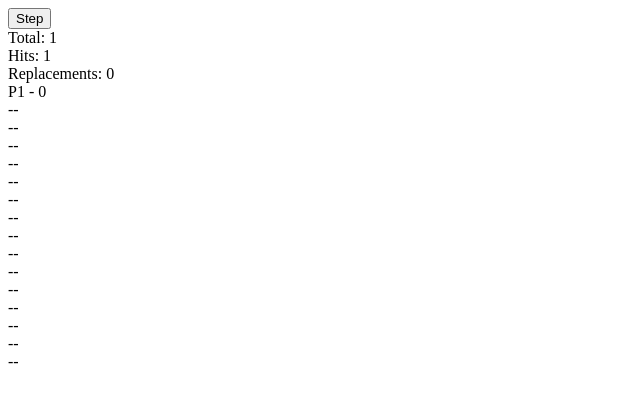
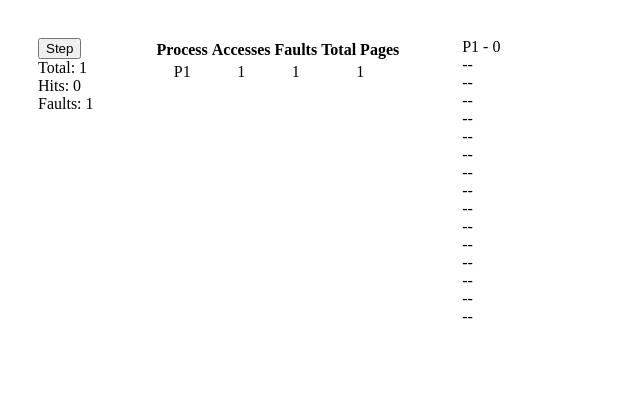
Before and after one commit to maknapp/mem-sim, a plain HTML site: page index.html in a window 1280 px wide. Both pictures are taken after a click on the button "Step". Shown: the whole page, without its empty margins (0-640 px from the left). Drawn offline with Linux system fonts and the light colour scheme.

Commit message:
Added page stats.

```diff
--- a/index.html
+++ b/index.html
@@ -5,15 +5,29 @@
 		<title>CIS452 Project 3</title>
 		<script src="main.js"></script>
 		<meta charset="utf-8" />
+		<link rel="stylesheet" href="main.css">
 	</head>
 
 	<body onload="loader();">
-		<button onclick="simStep();">Step</button>
-		<div id="stats">
-			<div id="total"></div>
-			<div id="hits"></div>
-			<div id="replacements"></div>
+		<div id="col1">
+			<button onclick="simStep();">Step</button>
+			<div id="stats">
+				<div id="total"></div>
+				<div id="hits"></div>
+				<div id="faults"></div>
+			</div>
 		</div>
+		<table id="pageStatsTable">
+			<thead>
+				<tr>
+					<th>Process</th>
+					<th>Accesses</th>
+					<th>Faults</th>
+					<th>Total Pages</th>
+				</tr>
+			</thead>
+			<tbody id="pageStatsDisplay"></tbody>
+		</table>
 		<div id="memDisplay"></div>
 	</body>
 
--- /dev/null
+++ b/main.css
@@ -0,0 +1,8 @@
+#col1, #pageStatsTable, #memDisplay {
+	float: left;
+	padding: 30px;
+}
+
+#pageStatsTable {
+	text-align: center;
+}
--- a/main.js
+++ b/main.js
@@ -6,12 +6,14 @@ var logicalAddressSpace = 64, //KB
 	mem = [],
 	stats = {
 		total: 0,
-		replaced: 0,
+		faults: 0,
 	},
+	pageStats = {},
 	total,
 	hits,
-	replacements,
-	memDisplay;
+	faults,
+	memDisplay,
+	pageStatsDisplay;
 
 function loader() {
 
@@ -20,8 +22,9 @@ function loader() {
 
 	total = document.getElementById("total");
 	hits = document.getElementById("hits");
-	replacements = document.getElementById("replacements");
+	faults = document.getElementById("faults");
 	memDisplay = document.getElementById("memDisplay");
+	pageStatsDisplay = document.getElementById("pageStatsDisplay");
 
 	for (i = 0; i < input.length; i++) {
 		var parts = input[i].split(":");
@@ -42,13 +45,14 @@ function loader() {
 function updatePage() {
 
 	total.innerHTML = "Total: " + stats.total;
-	hits.innerHTML = "Hits: " + (stats.total - stats.replaced) || 0;
-	replacements.innerHTML = "Replacements: " + stats.replaced;
+	hits.innerHTML = "Hits: " + (stats.total - stats.faults) || 0;
+	faults.innerHTML = "Faults: " + stats.faults;
 
-	var frag = document.createDocumentFragment();
+	var frag = document.createDocumentFragment(),
+		i, div;
 
-	for (var i = 0; i < numFrames; i++) {
-		var div = document.createElement("div");
+	for (i = 0; i < numFrames; i++) {
+		div = document.createElement("div");
 
 		if (typeof mem[i] !== "undefined") {
 			div.innerHTML = mem[i].ref.pid + " - " + mem[i].ref.page;
@@ -61,6 +65,33 @@ function updatePage() {
 
 	memDisplay.innerHTML = "";
 	memDisplay.appendChild(frag);
+
+
+	frag = document.createDocumentFragment();
+
+	for (var s in pageStats) {
+		if (pageStats.hasOwnProperty(s)) {
+
+			var tr = document.createElement("tr"),
+				inTable = [
+					s,
+					pageStats[s].total,
+					pageStats[s].faults,
+					pageStats[s].pages.length
+				];
+
+			for (i = 0; i < inTable.length; i++) {
+				var td = document.createElement("td");
+				td.innerHTML = inTable[i];
+				tr.appendChild(td);
+			}
+
+			frag.appendChild(tr);
+		}
+	}
+
+	pageStatsDisplay.innerHTML = "";
+	pageStatsDisplay.appendChild(frag);
 }
 
 function getNextVictimIndex() {
@@ -89,14 +120,24 @@ function getNextVictimIndex() {
 
 function doNextPageRef() {
 
-	if (pageReferences.length === 0) {
-		console.log("Done.");
-		return;
-	}
-
 	var ref = pageReferences.shift();
 
 	stats.total++;
+
+	var pageStat = pageStats[ref.pid];
+
+	if (typeof pageStat !== "undefined") {
+		pageStat.total++;
+
+		addUnique(pageStat.pages, ref.page);
+	}
+	else {
+		pageStat = pageStats[ref.pid] = {
+			total: 1,
+			faults: 0,
+			pages: [ref.page]
+		};
+	}
 
 	//Check if page is in memory
 	for (var i = 0; i < mem.length; i++) {
@@ -111,16 +152,30 @@ function doNextPageRef() {
 	//Not in mem so find victim or empty spot
 	var victim = getNextVictimIndex();
 
-	if (typeof mem[victim] !== "undefined") {
-		console.log("replaced " + victim);
-		stats.replaced++;
-	}
+	stats.faults++;
+	pageStat.faults++;
 
 	mem[victim] = {ref: ref, time: Date.now()};
 }
 
 function simStep() {
 
+	if (pageReferences.length === 0) {
+		console.log("Done.");
+		return;
+	}
+
 	doNextPageRef();
 	updatePage();
 }
+
+
+//Add number to array if its not there already
+function addUnique(arr, num) {
+	for (var i = 0; i < arr.length; i++) {
+		if (arr[i] === num) {
+			return;
+		}
+	}
+	arr.push(num);
+}
```
